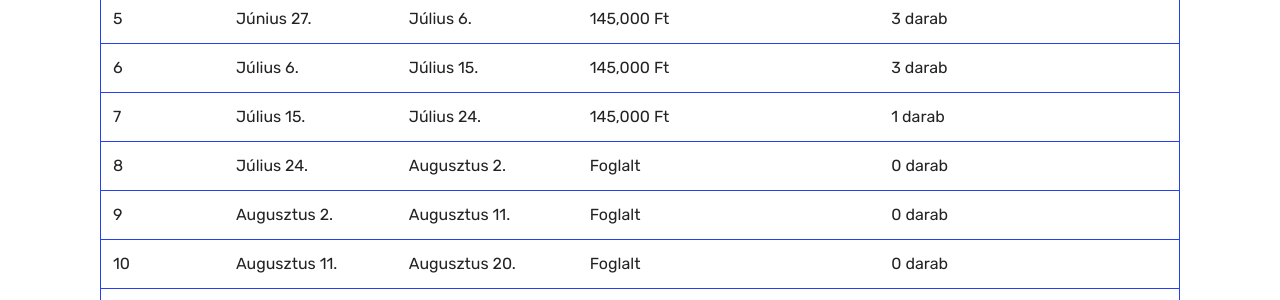
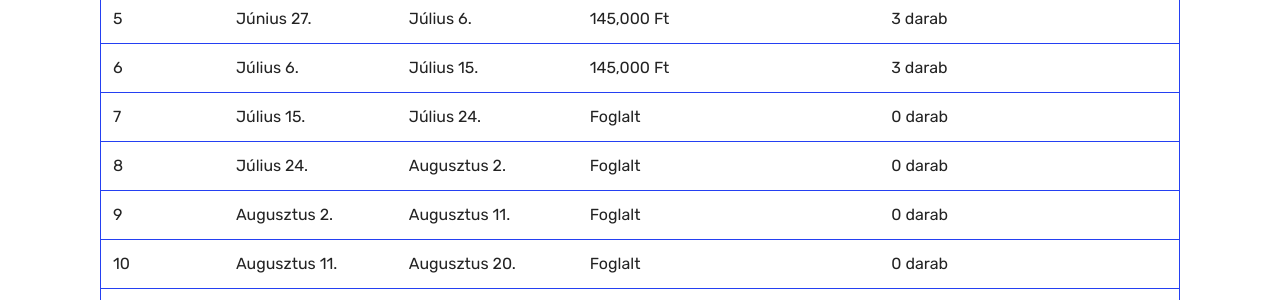
Before and after one commit to marklaszlo9/korinos_new, a Jekyll site: the page built from arak.html, in a window 1280 px wide and 900 px high. Shown: the part 429-729 px from the top of the window. Built offline with Jekyll 4.4.1, drawn with Linux system fonts in a browser that asks for light colours.

Commit message:
zoli jul24

```diff
--- a/arak.html
+++ b/arak.html
@@ -91,7 +91,7 @@
 
 
 
-              <td class="body-item mbr-fonts-style display-7">7</td><td class="body-item mbr-fonts-style display-7">Július 15.</td><td class="body-item mbr-fonts-style display-7">Július 24.</td><td class="body-item mbr-fonts-style display-7">145,000 Ft</td><td class="body-item mbr-fonts-style display-7">1 darab</td></tr><tr>
+              <td class="body-item mbr-fonts-style display-7">7</td><td class="body-item mbr-fonts-style display-7">Július 15.</td><td class="body-item mbr-fonts-style display-7">Július 24.</td><td class="body-item mbr-fonts-style display-7">Foglalt</td><td class="body-item mbr-fonts-style display-7">0 darab</td></tr><tr>
 
 
 
```
